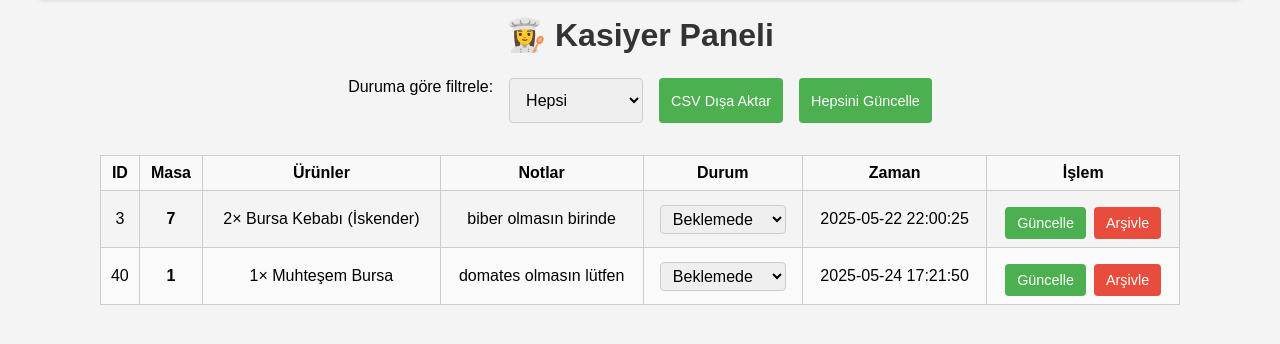
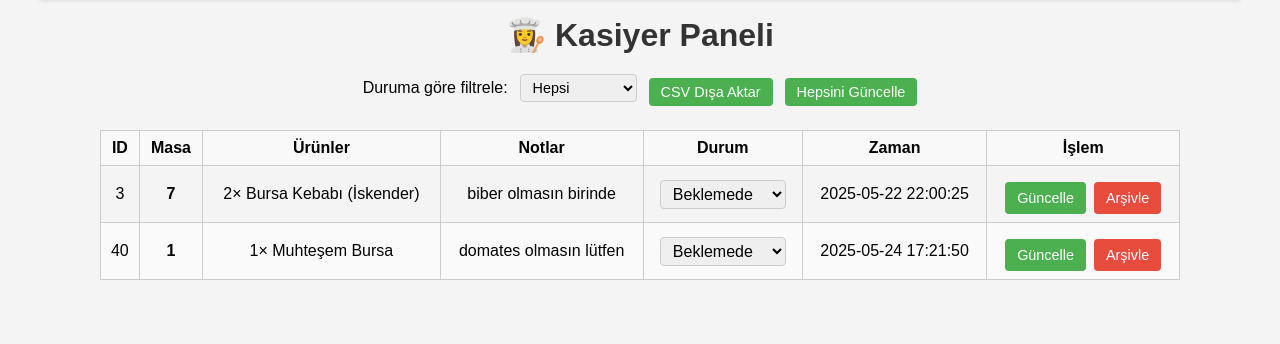
Before and after one commit to VoidheartH/QR-Order-System, a Flask app: page /admin in a window 1280 px wide. Shown: the part 50-394 px from the top of the page. Run offline with Flask 3, Linux system fonts and the light colour scheme; a user stored in the database is signed in.

Commit message:
Updated Kasiyer Paneli UI

```diff
--- a/static/css/orders.css
+++ b/static/css/orders.css
@@ -1,12 +1,28 @@
 /* Controls at top */
 .orders-controls {
   display: flex;
+  align-items: center; /* vertically center */
   justify-content: center;
   flex-wrap: wrap;
+  gap: 0.75rem; /* replaces individual margins */
   margin: 1rem auto;
 }
-.orders-controls > * {
-  margin: 0.5rem;
+
+/* Slim down the dropdown */
+.orders-controls select,
+.orders-controls .status-select {
+  padding: 0.25rem 0.5rem;
+  font-size: 0.9rem;
+  line-height: 1.2;
+  height: auto;
+}
+
+/* Slim down the buttons */
+.orders-controls button {
+  padding: 0.35rem 0.75rem;
+  font-size: 0.9rem;
+  line-height: 1.2;
+  border-radius: 4px;
 }
 
 /* Orders table */
@@ -30,18 +46,13 @@
 #orders-table tbody tr:hover {
   background: #f1f1f1;
 }
+
 /* Wrap “Notlar” column */
 #orders-table th:nth-child(4),
 #orders-table td:nth-child(4) {
   max-width: 300px;
   white-space: pre-wrap;
   overflow-wrap: break-word;
-}
-
-/* bold Masa column (2nd column) */
-table th:nth-child(2),
-table td:nth-child(2) {
-  font-weight: 700;
 }
 
 /* tighten up the Durum dropdown */
@@ -51,11 +62,16 @@ table td:nth-child(2) {
   height: auto;
 }
 
+/* Bold Masa column (2nd column) */
+#orders-table th:nth-child(2),
+#orders-table td:nth-child(2) {
+  font-weight: 700;
+}
+
 /* flex-container for Güncelle + Arşivle */
 .action-buttons {
   display: inline-flex;
   align-items: center;
-  justify-content: center;
 }
 
 /* push Arşivle to the right & make it red */
@@ -68,3 +84,15 @@ table td:nth-child(2) {
   background-color: #c0392b;
   border-color: #c0392b;
 }
+
+/* Mobile: stack controls full-width under 480px */
+@media (max-width: 480px) {
+  .orders-controls {
+    flex-direction: column;
+    align-items: stretch;
+  }
+  .orders-controls select,
+  .orders-controls button {
+    width: 100%;
+  }
+}
```
Also changed, not shown: instance/restaurant.db.
